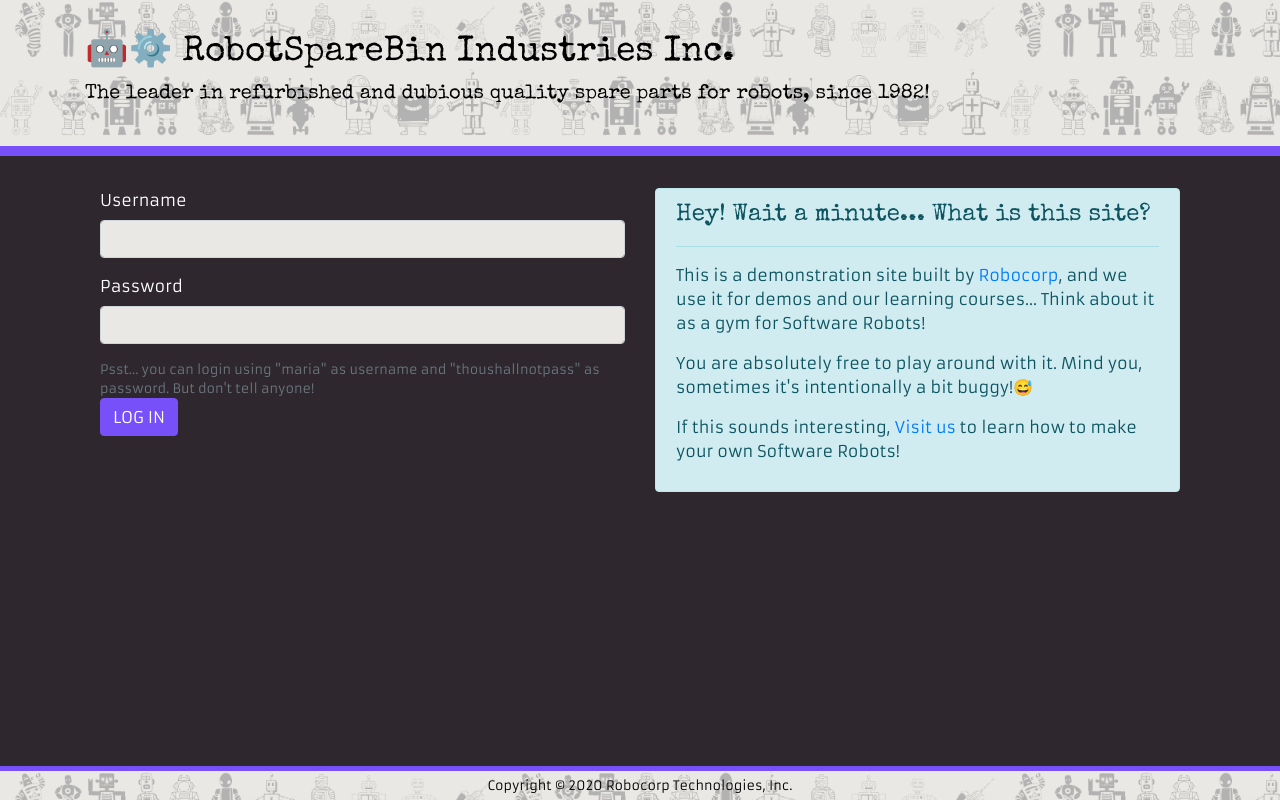
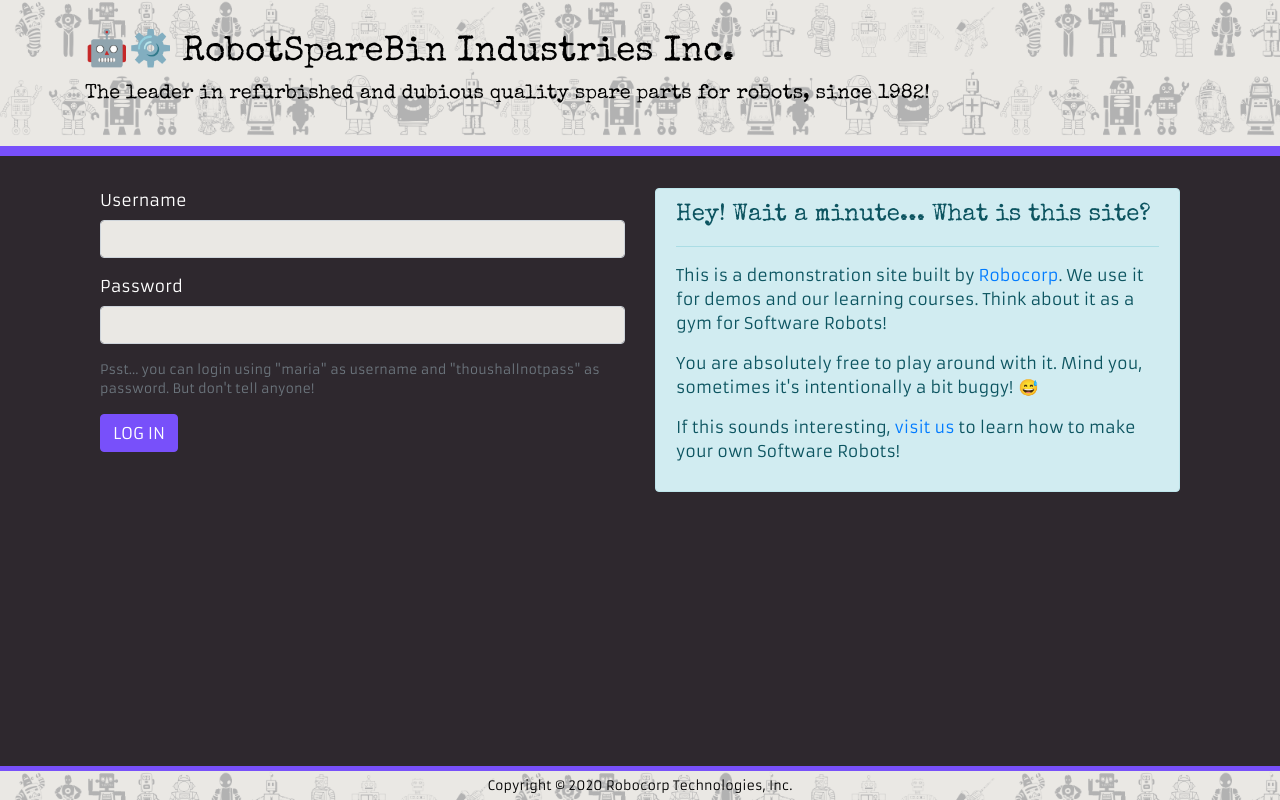
Before and after one commit to robocorp/rsb-intranet, a React (Create React App) app: page / in a window 1280 px wide. Built offline with nearby package versions, Linux system fonts and the light colour scheme.

Commit message:
Extract info component, fine-tune copy

```diff
--- /dev/null
+++ b/src/components/Info.js
@@ -0,0 +1,31 @@
+import React from 'react'
+
+function Info() {
+  return (
+    <div className="alert alert-info" role="alert">
+      <h4>Hey! Wait a minute... What is this site?</h4>
+      <hr></hr>
+      <p>
+        This is a demonstration site built by {}
+        <a href="https://www.robocorp.com">Robocorp</a>. We use it for demos and
+        our learning courses. Think about it as a gym for Software Robots!
+      </p>
+
+      <p>
+        You are absolutely free to play around with it. Mind you, sometimes it's
+        intentionally a bit buggy!&nbsp;
+        <span role="img" aria-label="sweating smily face emoticon">
+          😅
+        </span>
+      </p>
+
+      <p>
+        If this sounds interesting,{' '}
+        <a href="https://hub.robocorp.com">visit us</a> to learn how to make
+        your own Software Robots!
+      </p>
+    </div>
+  )
+}
+
+export default Info
--- a/src/components/Login.js
+++ b/src/components/Login.js
@@ -1,4 +1,5 @@
 import React from 'react'
+import Info from './Info'
 import {useAuthState} from '../contexts/auth'
 
 function Login() {
@@ -34,40 +35,19 @@
                 className="form-control"
               />
             </div>
-            <small id="passwordHelpBlock" class="form-text text-muted">
-              Psst... you can login using "maria" as username and
-              "thoushallnotpass" as password. But don't tell anyone!
-            </small>
+            <p>
+              <small id="passwordHelpBlock" className="form-text text-muted">
+                Psst... you can login using "maria" as username and
+                "thoushallnotpass" as password. But don't tell anyone!
+              </small>
+            </p>
             <button type="submit" className="btn btn-primary">
               Log in
             </button>
           </form>
         </div>
         <div className="col-sm">
-          <div className="alert  alert-info" role="alert">
-            <h4>Hey! Wait a minute... What is this site?</h4>
-            <hr></hr>
-            <p>
-              This is a demonstration site built by {}
-              <a href="https://www.robocorp.com">Robocorp</a>, and we use it for
-              demos and our learning courses... Think about it as a gym for
-              Software Robots!
-            </p>
-
-            <p>
-              You are absolutely free to play around with it. Mind you,
-              sometimes it's intentionally a bit buggy!
-              <span role="img" aria-label="sweating smily face emoticon">
-                😅
-              </span>
-            </p>
-
-            <p>
-              If this sounds interesting,{' '}
-              <a href="https://hub.robocorp.com">Visit us</a> to learn how to
-              make your own Software Robots!
-            </p>
-          </div>
+          <Info />
         </div>
       </div>
     </div>
```
